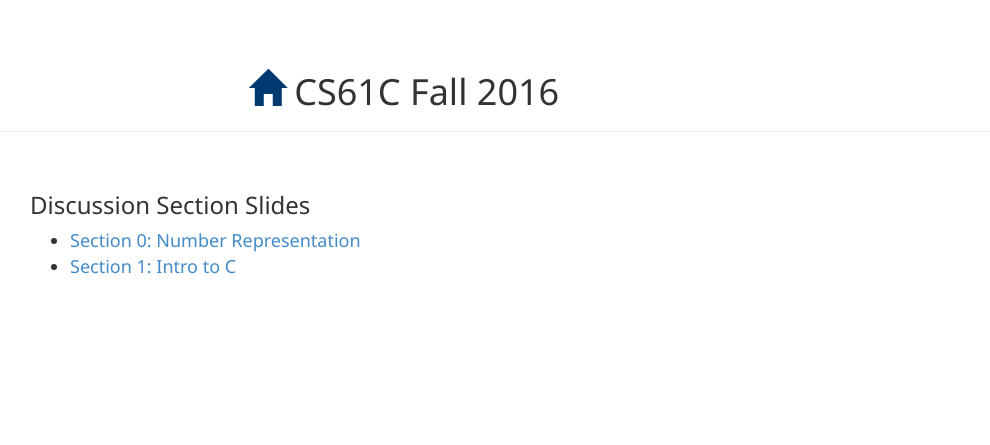
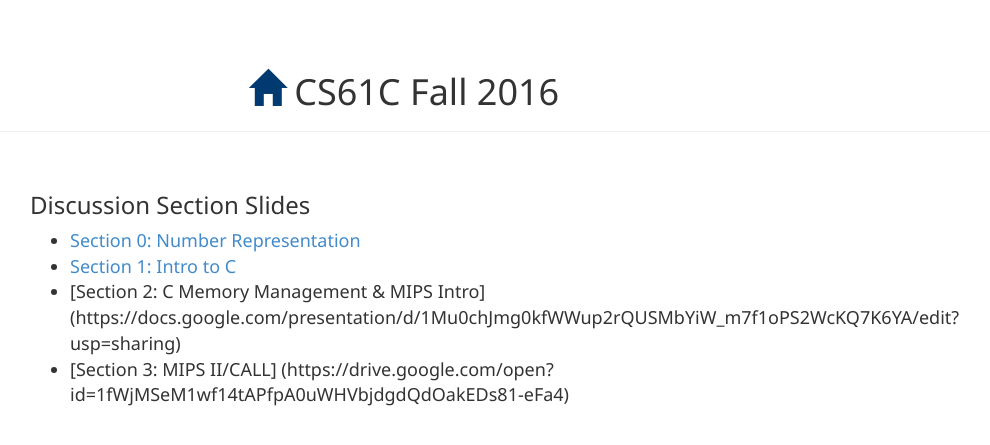
Before and after one commit to reeselevine/blog, a Jekyll site: the page built from cs61c/index.md, in a window 1280 px wide. Shown: the top 445 px of the page, without its empty margins (236-1226 px from the left). Built offline with Jekyll 4.4.1, drawn with Linux system fonts in a browser that asks for light colours; nearby versions of some CDN libraries.

Commit message:
Add week 3, 4 sections

```diff
--- a/cs61c/index.md
+++ b/cs61c/index.md
@@ -7,3 +7,5 @@ active: cs61c
 
 * [Section 0: Number Representation](https://docs.google.com/presentation/d/1J3Vzbuz1NAiSofTomRzTGcqE2XdIQrRq8r8Qj39s8AU/edit?usp=sharing)
 * [Section 1: Intro to C](https://docs.google.com/presentation/d/1XMVaZkgCll1pv5gljTqIyrdXs41wVV7lHoOcomRpYuQ/edit?usp=sharing)
+* [Section 2: C Memory Management & MIPS Intro] (https://docs.google.com/presentation/d/1Mu0chJmg0kfWWup2rQUSMbYiW_m7f1oPS2WcKQ7K6YA/edit?usp=sharing)
+* [Section 3: MIPS II/CALL] (https://drive.google.com/open?id=1fWjMSeM1wf14tAPfpA0uWHVbjdgdQdOakEDs81-eFa4)
```
